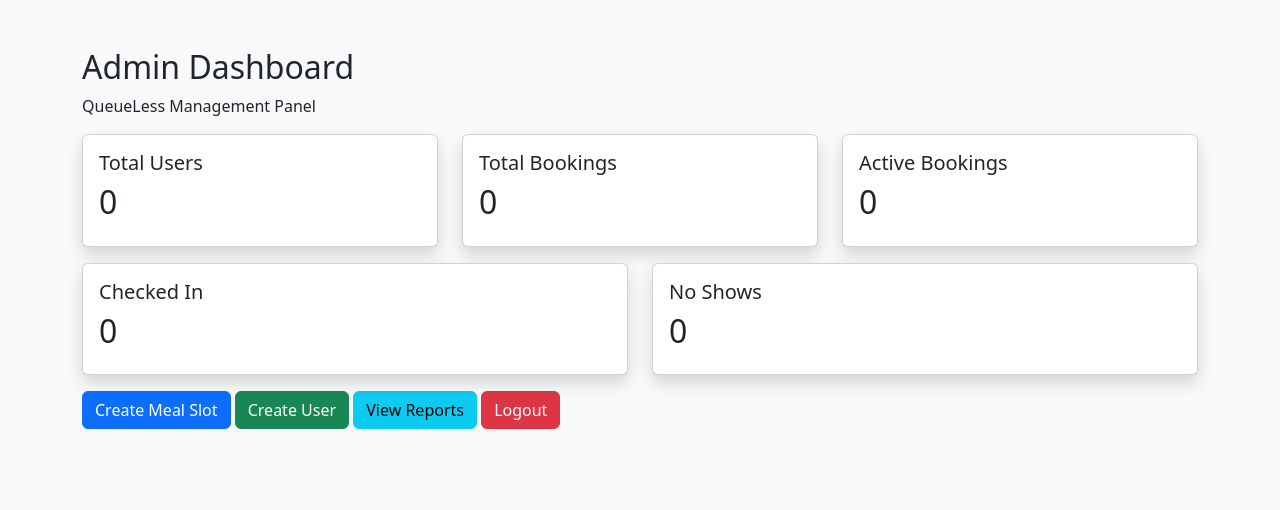
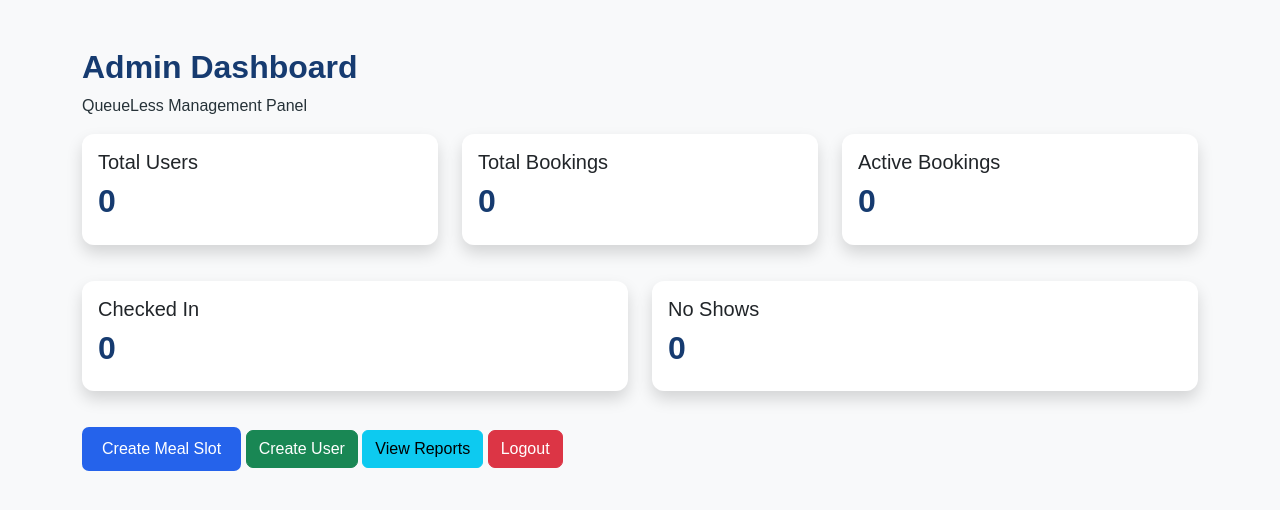
Before and after one commit to Jamuna2007/QueueLess, a Flask app: page /admin in a window 1280 px wide. Shown: the top 510 px of the page. Run offline with Flask 3, Linux system fonts and the light colour scheme; the visitor is signed in with stand-in values (Sample User, id 1).

Commit message:
Add Custom Css styling

```diff
--- /dev/null
+++ b/static/css/style.css
@@ -0,0 +1,138 @@
+/* General */
+body {
+    background: #f4f7fc;
+    font-family: Arial, sans-serif;
+    color: #263238;
+    margin: 0;
+}
+
+.navbar {
+    background: #163b70 !important;
+}
+
+.navbar-brand,
+.nav-link {
+    color: white !important;
+    font-weight: 600;
+}
+
+.container {
+    margin-top: 30px;
+}
+
+/* Headings */
+h1, h2, h3 {
+    color: #163b70;
+    font-weight: 700;
+}
+
+/* Cards */
+.card {
+    border: none;
+    border-radius: 12px;
+    box-shadow: 0 4px 15px rgba(0,0,0,0.08);
+    margin-bottom: 20px;
+}
+
+.card-header {
+    background: #163b70;
+    color: white;
+    font-weight: bold;
+}
+
+/* Buttons */
+.btn-primary {
+    background: #2563eb;
+    border: none;
+    border-radius: 7px;
+    padding: 10px 20px;
+}
+
+.btn-primary:hover {
+    background: #163b70;
+}
+
+.btn-success {
+    border-radius: 7px;
+}
+
+.btn-danger {
+    border-radius: 7px;
+}
+
+/* Forms */
+.form-control,
+.form-select {
+    border-radius: 7px;
+    padding: 10px;
+    margin-bottom: 12px;
+}
+
+.form-control:focus,
+.form-select:focus {
+    border-color: #2563eb;
+    box-shadow: 0 0 5px rgba(37,99,235,0.3);
+}
+
+/* Tables */
+.table {
+    background: white;
+    border-radius: 10px;
+    overflow: hidden;
+}
+
+.table thead {
+    background: #163b70;
+    color: white;
+}
+
+.table th,
+.table td {
+    padding: 13px;
+    vertical-align: middle;
+}
+
+/* QR Code */
+img {
+    max-width: 200px;
+    height: auto;
+    border-radius: 8px;
+}
+
+/* Dashboard */
+.dashboard-card {
+    padding: 25px;
+    text-align: center;
+    background: white;
+    border-radius: 12px;
+    box-shadow: 0 4px 12px rgba(0,0,0,0.08);
+}
+
+/* Alerts */
+.alert {
+    border-radius: 8px;
+}
+
+/* Links */
+a {
+    text-decoration: none;
+}
+
+/* Mobile */
+@media (max-width: 768px) {
+    .container {
+        padding: 12px;
+    }
+
+    h1 {
+        font-size: 25px;
+    }
+
+    .table {
+        font-size: 13px;
+    }
+
+    .btn {
+        margin-bottom: 5px;
+    }
+}
--- a/templates/admin.html
+++ b/templates/admin.html
@@ -3,6 +3,7 @@
 <head>
     <title>QueueLess Admin</title>
     <link href="https://cdn.jsdelivr.net/npm/bootstrap@5.3.3/dist/css/bootstrap.min.css" rel="stylesheet">
+    <link rel="stylesheet" href="{{ url_for('static', filename='css/style.css') }}">
 </head>
 <body class="bg-light">
 
--- a/templates/booking.html
+++ b/templates/booking.html
@@ -1,6 +1,6 @@
 \<!DOCTYPE html>
 
-\<html> \<head>     \<title>Book Meal - QueueLess\</title>     \<link href="[https://cdn.jsdelivr.net/npm/bootstrap@5.3.3/dist/css/bootstrap.min.css](https://cdn.jsdelivr.net/npm/bootstrap@5.3.3/dist/css/bootstrap.min.css)" rel="stylesheet"> \</head> \<body class="bg-light">
+\<html> \<head>     \<title>Book Meal - QueueLess\</title>     \<link href="[https://cdn.jsdelivr.net/npm/bootstrap@5.3.3/dist/css/bootstrap.min.css](https://cdn.jsdelivr.net/npm/bootstrap@5.3.3/dist/css/bootstrap.min.css)" rel="stylesheet"> <link rel="stylesheet" href="{{ url_for('static', filename='css/style.css') }}">\</head> \<body class="bg-light">
 
 \<div class="container mt-5">     \<div class="card mx-auto p-4 shadow" style="max-width:450px">         \<h2>Book Your Meal\</h2>
 
--- a/templates/create_slot.html
+++ b/templates/create_slot.html
@@ -2,6 +2,7 @@
 <html>
 <head>
     <title>Create Meal Slot</title>
+    <link rel="stylesheet" href="{{ url_for('static', filename='css/style.css') }}">
     <link href="https://cdn.jsdelivr.net/npm/bootstrap@5.3.3/dist/css/bootstrap.min.css" rel="stylesheet">
 </head>
 <body class="bg-light">
--- a/templates/create_user.html
+++ b/templates/create_user.html
@@ -1,6 +1,6 @@
 \<!DOCTYPE html>
 
-\<html> \<head>     \<title>Create User\</title>     \<link href="[https://cdn.jsdelivr.net/npm/bootstrap@5.3.3/dist/css/bootstrap.min.css](https://cdn.jsdelivr.net/npm/bootstrap@5.3.3/dist/css/bootstrap.min.css)" rel="stylesheet"> \</head> \<body class="bg-light">
+\<html> \<head>     \<title>Create User\</title>     \<link href="[https://cdn.jsdelivr.net/npm/bootstrap@5.3.3/dist/css/bootstrap.min.css](https://cdn.jsdelivr.net/npm/bootstrap@5.3.3/dist/css/bootstrap.min.css)" rel="stylesheet"><link rel="stylesheet" href="{{ url_for('static', filename='css/style.css') }}"> \</head> \<body class="bg-light">
 
 \<div class="container mt-5">     \<div class="card p-4 mx-auto shadow" style="max-width:450px">         \<h2>Create User Account\</h2>
 
--- a/templates/dashboard.html
+++ b/templates/dashboard.html
@@ -2,6 +2,7 @@
 <html>
 <head>
     <title>QueueLess Dashboard</title>
+    <link rel="stylesheet" href="{{ url_for('static', filename='css/style.css') }}">
     <link href="https://cdn.jsdelivr.net/npm/bootstrap@5.3.3/dist/css/bootstrap.min.css" rel="stylesheet">
 </head>
 <body class="bg-light">
--- a/templates/login.html
+++ b/templates/login.html
@@ -1,6 +1,6 @@
 \<!DOCTYPE html>
 
-\<html> \<head>     \<title>QueueLess - Login\</title>     \<link href="[https://cdn.jsdelivr.net/npm/bootstrap@5.3.3/dist/css/bootstrap.min.css](https://cdn.jsdelivr.net/npm/bootstrap@5.3.3/dist/css/bootstrap.min.css)" rel="stylesheet"> \</head> \<body class="bg-light">
+\<html> \<head>     \<title>QueueLess - Login\</title>     \<link href="[https://cdn.jsdelivr.net/npm/bootstrap@5.3.3/dist/css/bootstrap.min.css](https://cdn.jsdelivr.net/npm/bootstrap@5.3.3/dist/css/bootstrap.min.css)" rel="stylesheet"> <link rel="stylesheet" href="{{ url_for('static', filename='css/style.css') }}"> \</head> \<body class="bg-light">
 
 \<div class="container mt-5">     \<div class="card mx-auto p-4 shadow" style="max-width:400px">         \<h2 class="text-center">QueueLess\</h2>         \<p class="text-center">Smart Food Reservation System\</p>
 
--- a/templates/my_bookings.html
+++ b/templates/my_bookings.html
@@ -1,6 +1,6 @@
 \<!DOCTYPE html>
 
-\<html> \<head>     \<title>My Bookings\</title>     \<link href="[https://cdn.jsdelivr.net/npm/bootstrap@5.3.3/dist/css/bootstrap.min.css](https://cdn.jsdelivr.net/npm/bootstrap@5.3.3/dist/css/bootstrap.min.css)" rel="stylesheet"> \</head> \<body class="bg-light">
+\<html> \<head>     \<title>My Bookings\</title>     \<link href="[https://cdn.jsdelivr.net/npm/bootstrap@5.3.3/dist/css/bootstrap.min.css](https://cdn.jsdelivr.net/npm/bootstrap@5.3.3/dist/css/bootstrap.min.css)" rel="stylesheet"> <link rel="stylesheet" href="{{ url_for('static', filename='css/style.css') }}"> \</head> \<body class="bg-light">
 
 \<div class="container mt-4">
 &#x20;   \<h2>My Meal Reservations\</h2>
--- a/templates/notifications.html
+++ b/templates/notifications.html
@@ -1,6 +1,6 @@
 \<!DOCTYPE html>
 
-\<html> \<head>     \<title>Notifications\</title>     \<link href="[https://cdn.jsdelivr.net/npm/bootstrap@5.3.3/dist/css/bootstrap.min.css](https://cdn.jsdelivr.net/npm/bootstrap@5.3.3/dist/css/bootstrap.min.css)" rel="stylesheet"> \</head> \<body class="bg-light">
+\<html> \<head>     \<title>Notifications\</title>     \<link href="[https://cdn.jsdelivr.net/npm/bootstrap@5.3.3/dist/css/bootstrap.min.css](https://cdn.jsdelivr.net/npm/bootstrap@5.3.3/dist/css/bootstrap.min.css)" rel="stylesheet"> <link rel="stylesheet" href="{{ url_for('static', filename='css/style.css') }}">\</head> \<body class="bg-light">
 
 \<div class="container mt-5">     \<h2>My Notifications\</h2>
 
--- a/templates/register.html
+++ b/templates/register.html
@@ -1,6 +1,6 @@
 \<!DOCTYPE html>
 
-\<html> \<head>     \<title>QueueLess - Register\</title>     \<link href="[https://cdn.jsdelivr.net/npm/bootstrap@5.3.3/dist/css/bootstrap.min.css](https://cdn.jsdelivr.net/npm/bootstrap@5.3.3/dist/css/bootstrap.min.css)" rel="stylesheet"> \</head> \<body class="bg-light">
+\<html> \<head>     \<title>QueueLess - Register\</title>     \<link href="[https://cdn.jsdelivr.net/npm/bootstrap@5.3.3/dist/css/bootstrap.min.css](https://cdn.jsdelivr.net/npm/bootstrap@5.3.3/dist/css/bootstrap.min.css)" rel="stylesheet"> <link rel="stylesheet" href="{{ url_for('static', filename='css/style.css') }}"> \</head> \<body class="bg-light">
 
 \<div class="container mt-5">     \<div class="card mx-auto p-4 shadow" style="max-width:400px">         \<h2 class="text-center">Create Account\</h2>
 
--- a/templates/report.html
+++ b/templates/report.html
@@ -1,6 +1,6 @@
 \<!DOCTYPE html>
 
-\<html> \<head>     \<title>QueueLess Reports\</title>     \<link href="[https://cdn.jsdelivr.net/npm/bootstrap@5.3.3/dist/css/bootstrap.min.css](https://cdn.jsdelivr.net/npm/bootstrap@5.3.3/dist/css/bootstrap.min.css)" rel="stylesheet"> \</head> \<body class="bg-light">
+\<html> \<head>     \<title>QueueLess Reports\</title>     \<link href="[https://cdn.jsdelivr.net/npm/bootstrap@5.3.3/dist/css/bootstrap.min.css](https://cdn.jsdelivr.net/npm/bootstrap@5.3.3/dist/css/bootstrap.min.css)" rel="stylesheet"> <link rel="stylesheet" href="{{ url_for('static', filename='css/style.css') }}">\</head> \<body class="bg-light">
 
 \<div class="container mt-4">     \<h2>Booking Reports\</h2>
 
--- a/templates/staff.html
+++ b/templates/staff.html
@@ -3,6 +3,7 @@
 <head>
     <title>QueueLess Staff</title>
     <link href="https://cdn.jsdelivr.net/npm/bootstrap@5.3.3/dist/css/bootstrap.min.css" rel="stylesheet">
+    <link rel="stylesheet" href="{{ url_for('static', filename='css/style.css') }}">
     <script src="https://unpkg.com/html5-qrcode"></script>
 </head>
 <body class="bg-light">
--- a/templates/verify.html
+++ b/templates/verify.html
@@ -1,6 +1,6 @@
 \<!DOCTYPE html>
 
-\<html> \<head>     \<title>Verify Reservation\</title>     \<link href="[https://cdn.jsdelivr.net/npm/bootstrap@5.3.3/dist/css/bootstrap.min.css](https://cdn.jsdelivr.net/npm/bootstrap@5.3.3/dist/css/bootstrap.min.css)" rel="stylesheet"> \</head> \<body class="bg-light">
+\<html> \<head>     \<title>Verify Reservation\</title>     \<link href="[https://cdn.jsdelivr.net/npm/bootstrap@5.3.3/dist/css/bootstrap.min.css](https://cdn.jsdelivr.net/npm/bootstrap@5.3.3/dist/css/bootstrap.min.css)" rel="stylesheet"> <link rel="stylesheet" href="{{ url_for('static', filename='css/style.css') }}">\</head> \<body class="bg-light">
 
 \<div class="container mt-5">     \<div class="card p-4 mx-auto shadow" style="max-width:450px">         \<h2>Reservation Verification\</h2>
 
```
Also changed, not shown: tests/test_app.py (added, +8 -0 lines).
